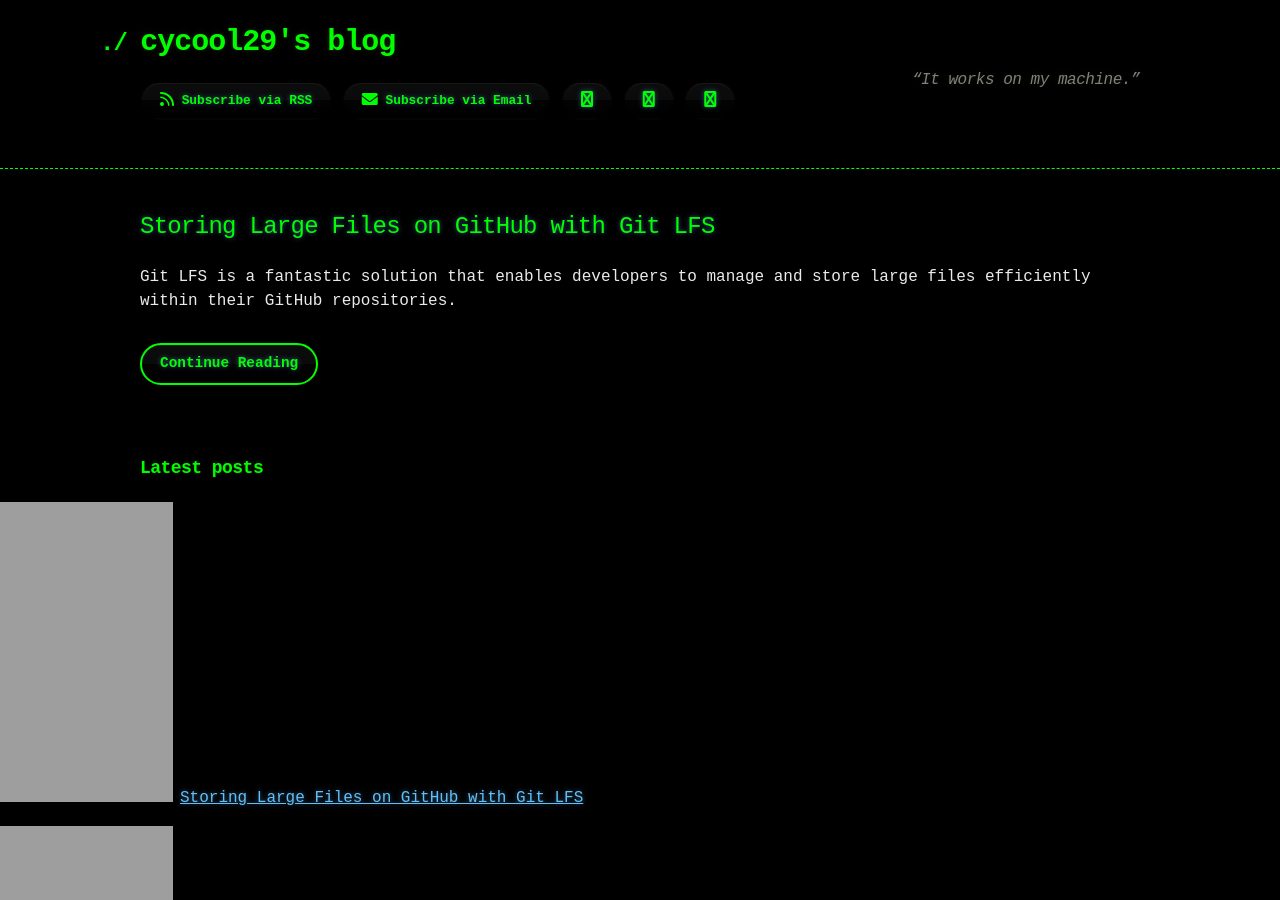
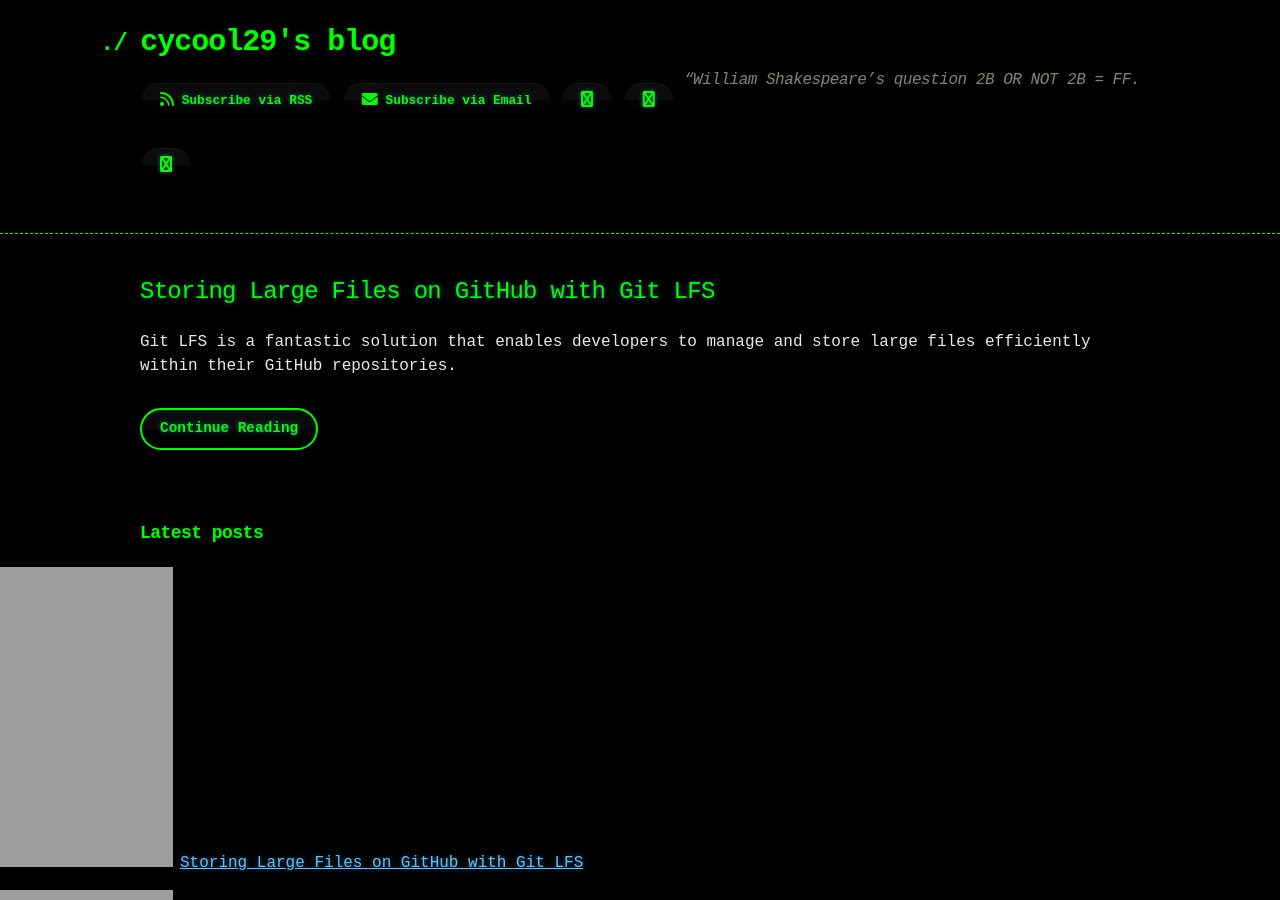
Before and after one commit to cycool29/cycool29.github.io, a Jekyll site: the page built from index.md, in a window 1280 px wide and 900 px high. Built offline with Jekyll 4.4.1, drawn with Linux system fonts in a browser that asks for light colours; a style sheet for code colours, icons or effects is not loaded.

Commit message:
Update quotes

```diff
--- a/_config.yml
+++ b/_config.yml
@@ -1,5 +1,5 @@
 title: cycool29's blog
-description: "“It works on my machine.” "
+description: "“William Shakespeare’s question 2B OR NOT 2B = FF. "
 bio: A high school student. Intermediate in Python, Git, Bash. Learning JavaScript. He/Him. "
 author: cycool29
 url: https://cycool29.github.io
```
